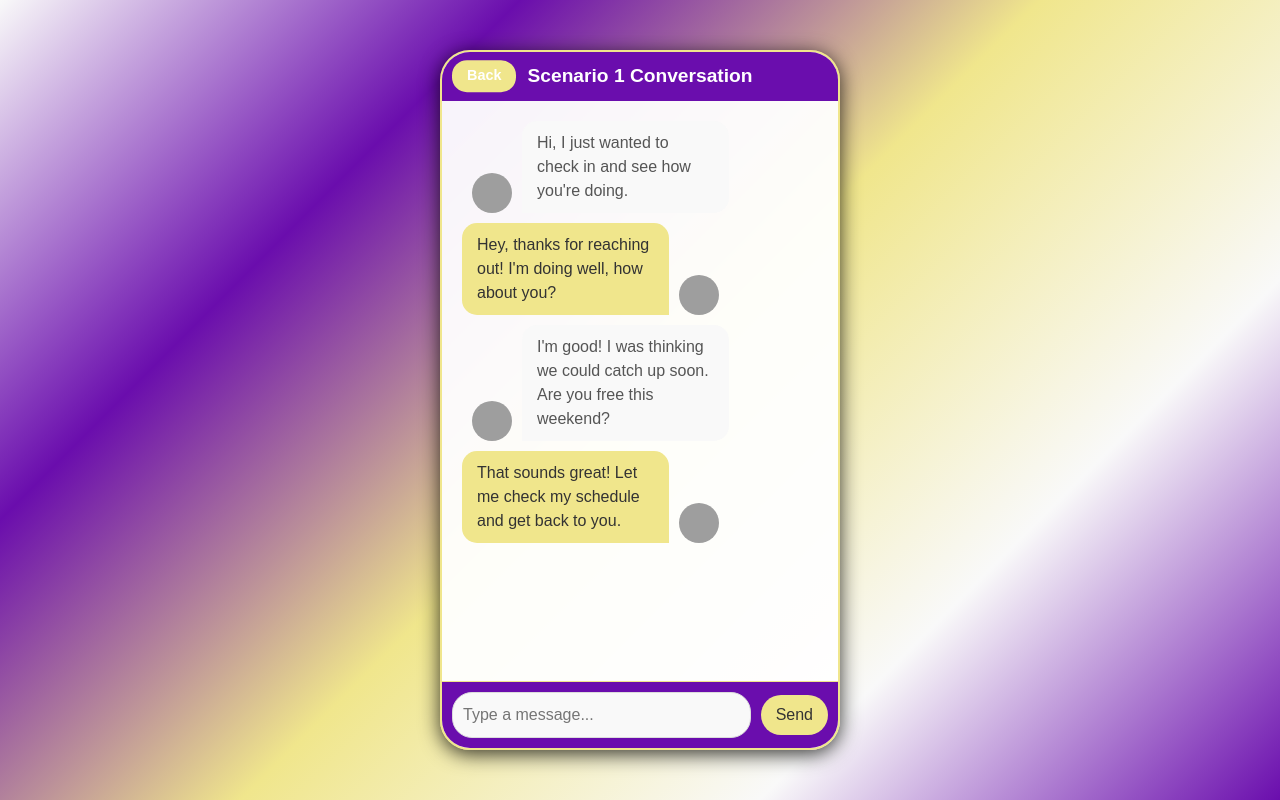
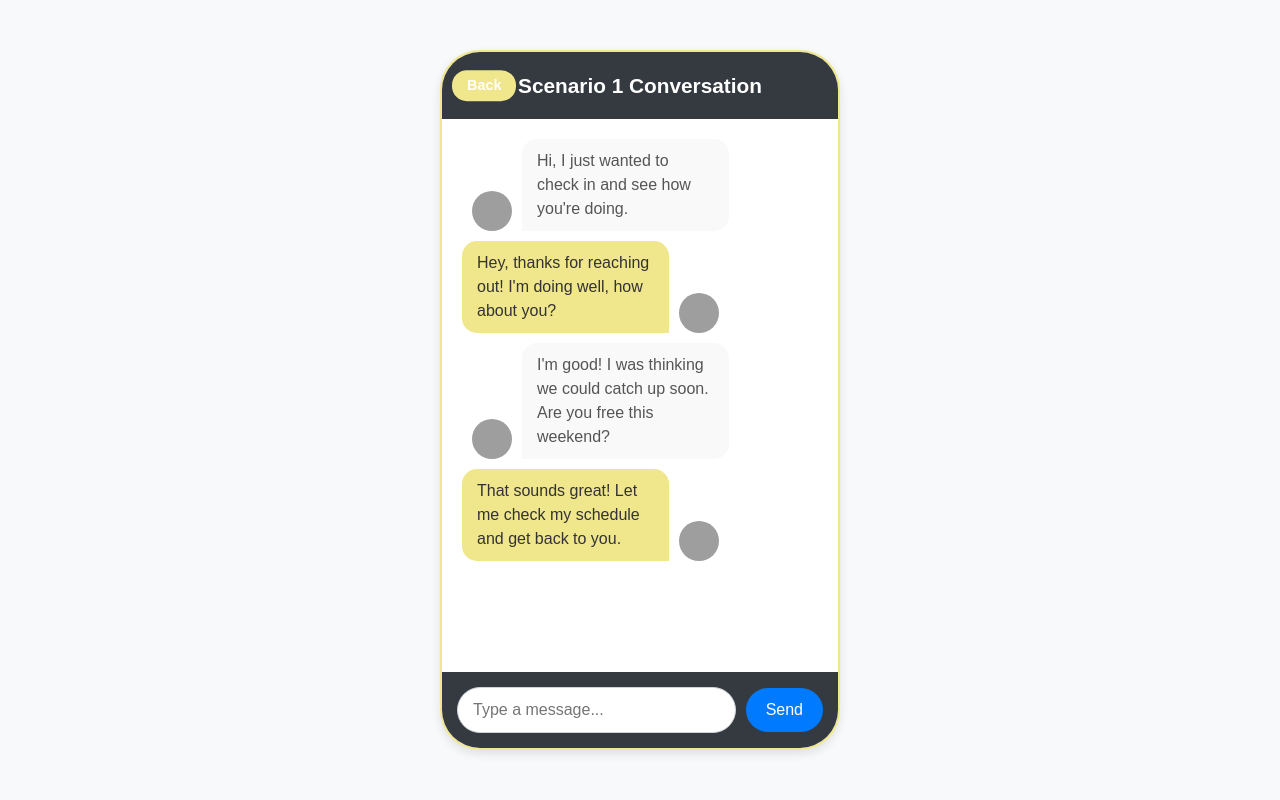
Before and after one commit to alrudniy/T1-f24-edu, a Flask app: page /scenario1 in a window 1280 px wide. Run offline with Flask 3, Linux system fonts and the light colour scheme; parts of the project's set-up code (start-up, migrations or seed data) failed here and were passed over; grey boxes are pictures that could not be loaded.

Commit message:
style: Refine styling of scenario1.html elements

```diff
--- a/templates/scenario1.html
+++ b/templates/scenario1.html
@@ -15,25 +15,12 @@
             align-items: center;
             height: 100vh;
             font-family: Arial, sans-serif;
+            background-color: #f8f9fa; /* Light gray */
         }
 
-        /* Background with purple, yellow, and white gradient */
+        /* Remove the gradient background */
         body::before {
-            content: '';
-            position: absolute;
-            top: 0;
-            left: 0;
-            width: 100%;
-            height: 100%;
-            background: linear-gradient(
-                135deg,
-                #f9f9f9 0%,      /* Soft white */
-                #6a0dad 25%,     /* Purple */
-                #f0e68c 50%,     /* Light yellow */
-                #f9f9f9 75%,     /* Soft white */
-                #6a0dad 100%     /* Purple */
-            );
-            z-index: -1;
+            display: none;
         }
 
         .phone-container {
@@ -42,8 +29,8 @@
             height: 90%;
             max-height: 700px;
             background-color: rgba(255, 255, 255, 0.95);
-            border-radius: 30px;
-            box-shadow: 0 4px 20px rgba(0, 0, 0, 0.8);
+            border-radius: 40px;
+            box-shadow: 0 4px 10px rgba(0, 0, 0, 0.1); /* Softer shadow */
             display: flex;
             flex-direction: column;
             overflow: hidden;
@@ -51,13 +38,13 @@
         }
 
         .header {
-            background-color: #6a0dad;
-            color: #fff;
+            background-color: #343a40; /* Dark gray */
+            color: white;
             text-align: center;
             position: relative;
-            padding: 10px 0;
+            padding: 18px 0;
             font-weight: bold;
-            font-size: 1.2rem;
+            font-size: 1.3rem;
         }
 
         .header a {
@@ -134,29 +121,29 @@
         .input-container {
             display: flex;
             align-items: center;
-            padding: 10px;
-            background-color: #6a0dad;
-            border-top: 1px solid #f0e68c;
+            padding: 15px;
+            background-color: #343a40; /* Match header */
+            border-top: none;
         }
 
         .input-container input {
             flex-grow: 1;
-            padding: 10px;
-            background: #f9f9f9;
+            padding: 10px 15px;
+            background: #fff;
             color: #555;
-            border: 1px solid #dcdcdc;
-            border-radius: 20px;
+            border: 1px solid #ced4da;
+            border-radius: 25px;
             font-size: 1rem;
             outline: none;
         }
 
         .input-container button {
             margin-left: 10px;
-            padding: 8px 15px;
-            background: #f0e68c;
-            color: #333;
+            padding: 10px 20px;
+            background-color: #007bff; /* Blue button */
+            color: #fff;
             border: none;
-            border-radius: 20px;
+            border-radius: 25px;
             font-size: 1rem;
             cursor: pointer;
         }
```
